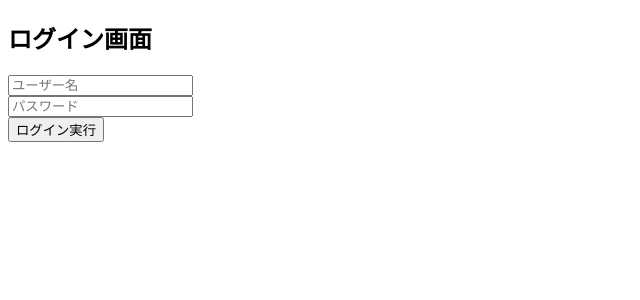
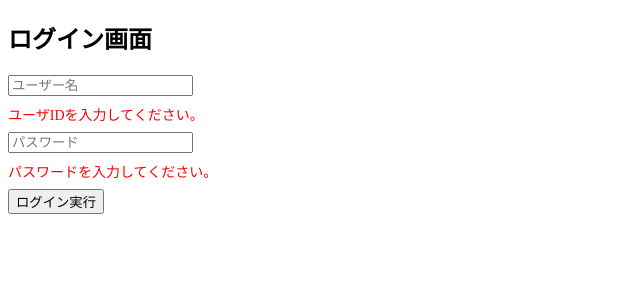
Before and after one commit to Nakahota/practice_TypeScript, a React (Vite) app: page /login in a window 1280 px wide. Both pictures are taken after a click on the button "ログイン実行". Shown: the top 300 px of the page, without its empty margins (0-640 px from the left). Built offline with nearby package versions, Linux system fonts and the light colour scheme.

Commit message:
【実装】エラーメッセージを表示するように修正

```diff
--- /dev/null
+++ b/src/features/auth/components/LoginForm.css
@@ -0,0 +1,6 @@
+.error-message {
+  color: red;
+  margin-top: 8px;
+  margin-bottom: 8px;
+  font-size: 14px;
+}
--- a/src/features/auth/components/LoginForm.tsx
+++ b/src/features/auth/components/LoginForm.tsx
@@ -1,6 +1,7 @@
 import { useEffect, useState } from "react";
 import { useAuth } from "../hooks/useAuth";
 import { useNavigate } from "react-router-dom";
+import "./LoginForm.css";
 
 console.log("LoginForm描画");
 
@@ -18,22 +19,32 @@ function LoginForm() {
 
   const [userId, setUserId] = useState("");
   const [password, setPassword] = useState("");
-  const [errorMessage, setErrorMessage] = useState("");
+  const [userIdError, setUserIdError] = useState("");
+  const [passwordError, setPasswordError] = useState("");
   const { login } = useAuth();
 
   const handleLogin = async () => {
+    setUserIdError("");
+    setPasswordError("");
+
+    let hasError = false;
 
     if (!userId) {
-      setErrorMessage(
+      setUserIdError(
         "ユーザIDを入力してください。"
       );
-      return;
+      hasError = true;
     }
 
     if (!password) {
-      setErrorMessage(
+      setPasswordError(
         "パスワードを入力してください。"
-      )
+      );
+      hasError = true;
+    }
+
+    if (hasError) {
+      return
     }
 
     try {
@@ -43,7 +54,7 @@ function LoginForm() {
 
       navigate("/dashboard");
     } catch (error) {
-      setErrorMessage(
+      setPasswordError(
         "ユーザIDまたはパスワードが違います。"
       )
     }
@@ -58,18 +69,36 @@ function LoginForm() {
           type="text"
           placeholder="ユーザー名"
           value={userId}
-          onChange={(e) => setUserId(e.target.value)}
+          onChange={(e) => {
+            setUserId(e.target.value);
+            setUserIdError("");
+          }}
         />
       </div>
+
+      {userIdError && (
+        <p className="error-message">
+          {userIdError}
+        </p>
+      )}
 
       <div>
         <input
           type="password"
           placeholder="パスワード"
           value={password}
-          onChange={(e) => setPassword(e.target.value)}
+          onChange={(e) => {
+            setPassword(e.target.value);
+            setPasswordError("");
+          }}
         />
       </div>
+
+      {passwordError && (
+        <p className="error-message">
+          {passwordError}
+        </p>
+      )}
 
       <div>
         <button onClick={handleLogin}>
--- a/src/pages/DashBoardPage.tsx
+++ b/src/pages/DashBoardPage.tsx
@@ -3,7 +3,6 @@ import { useNavigate } from "react-router-dom";
 function DashBoardPage() {
 
   const userId = localStorage.getItem("userId")
-  const password = localStorage.getItem("password")
   const navigate = useNavigate();
 
   const handleLogout = () => {
```
